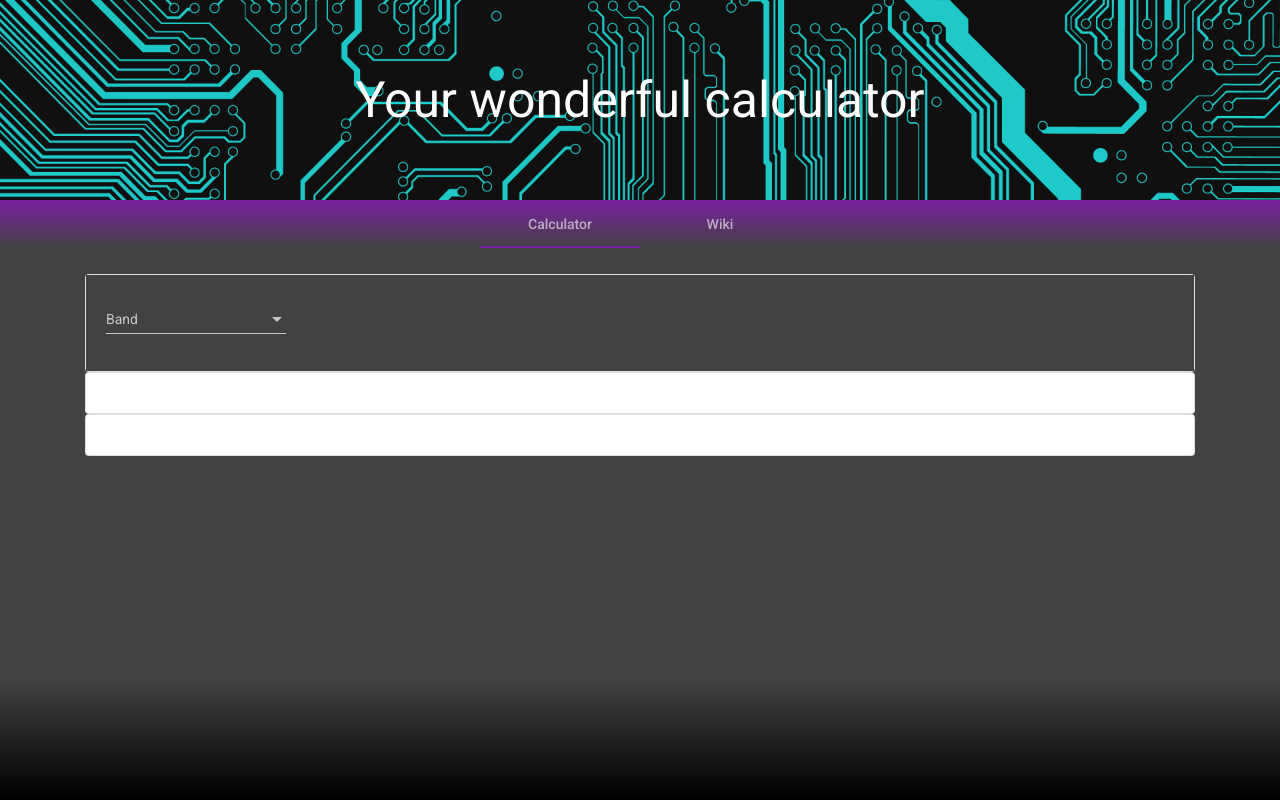
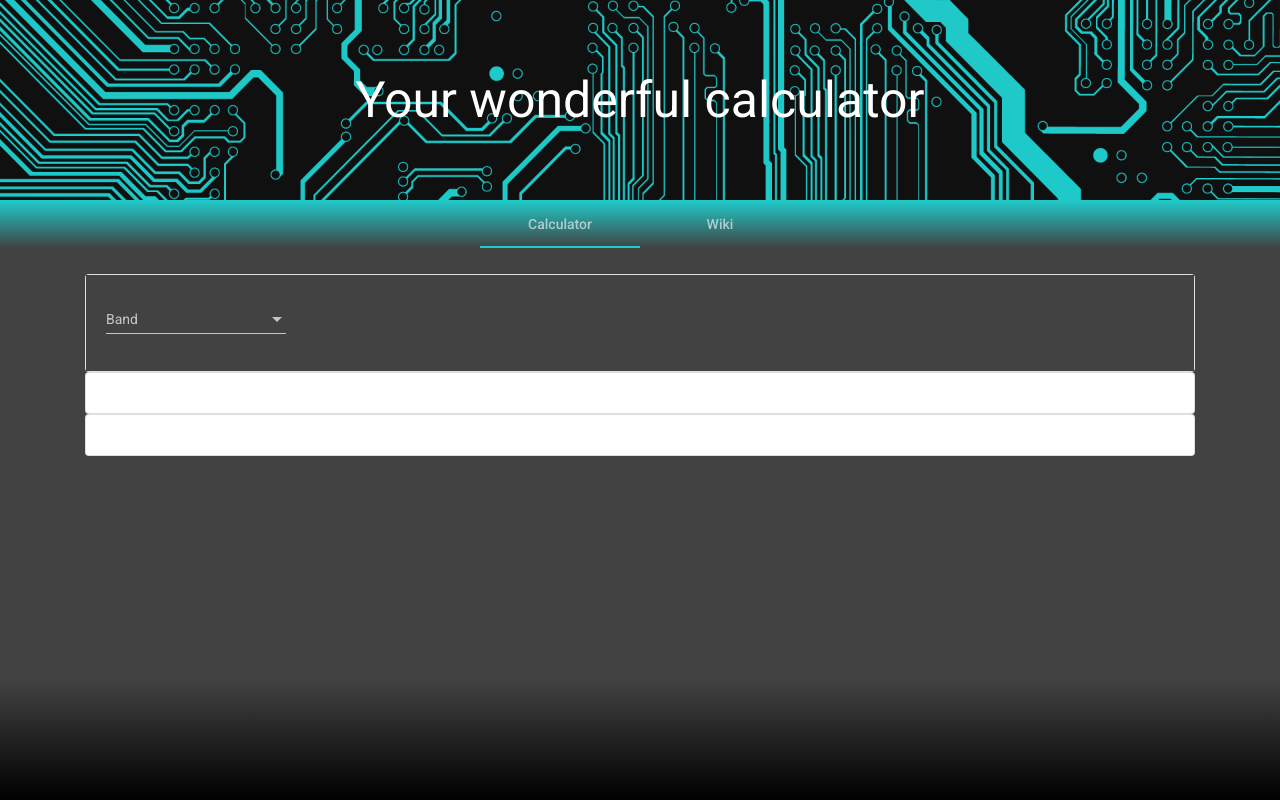
Before and after one commit to MiruGrigoras/DummyWebApp, an Angular app: page /main/calculator in a window 1280 px wide. Built offline with nearby package versions, Linux system fonts and the light colour scheme.

Commit message:
MainComponent done + added custom theme.

```diff
--- a/angular.json
+++ b/angular.json
@@ -24,10 +24,9 @@
               "src/assets"
             ],
             "styles": [
-              "./node_modules/@angular/material/prebuilt-themes/purple-green.css",
               "./node_modules/bootstrap/dist/css/bootstrap.css",
-              "src/styles.css"
-
+              "src/styles.css",
+              "src/theme.scss"
             ],
             "scripts": [
               "node_modules/jquery/dist/jquery.min.js",
--- a/src/app/main/main.component.css
+++ b/src/app/main/main.component.css
@@ -23,7 +23,7 @@
  .nav-container{
     background-color:#fff;
     border:none;
-    background-image:linear-gradient(#7b1fa2, #424242);
+    background-image:linear-gradient(#1fcbca, #424242);
 
 }
 
--- a/src/theme.scss
+++ b/src/theme.scss
@@ -1,8 +1,43 @@
 @import '~@angular/material/theming';
 @include mat-core();
 
-$my-app-primary: mat-palette($mat-cyan);
+$my-cyan: (
+    50 : #e4f9f9,
+    100 : #bcefef,
+    200 : #8fe5e5,
+    300 : #62dbda,
+    400 : #41d3d2,
+    500 : #1fcbca,
+    600 : #1bc6c5,
+    700 : #17bebd,
+    800 : #12b8b7,
+    900 : #0aacab,
+    A100 : #d8ffff,
+    A200 : #a5fffe,
+    A400 : #72fffe,
+    A700 : #58fffe,
+    contrast: (
+        50 : #424242,
+        100 : #424242,
+        200 : #424242,
+        300 : #424242,
+        400 : #424242,
+        500 : #424242,
+        600 : #424242,
+        700 : #424242,
+        800 : #424242,
+        900 : #ffffff,
+        A100 : #424242,
+        A200 : #424242,
+        A400 : #424242,
+        A700 : #424242,
+    )
+);
+
+
+
+$my-app-primary: mat-palette($my-cyan);
 $my-app-accent:  mat-palette($mat-pink, 500, 900, A100);
 $my-app-warn:    mat-palette($mat-deep-orange);
-$my-app-theme: mat-light-theme($my-app-primary, $my-app-accent, $my-app-warn);
+$my-app-theme: mat-dark-theme($my-app-primary, $my-app-accent, $my-app-warn);
 @include angular-material-theme($my-app-theme);
```
